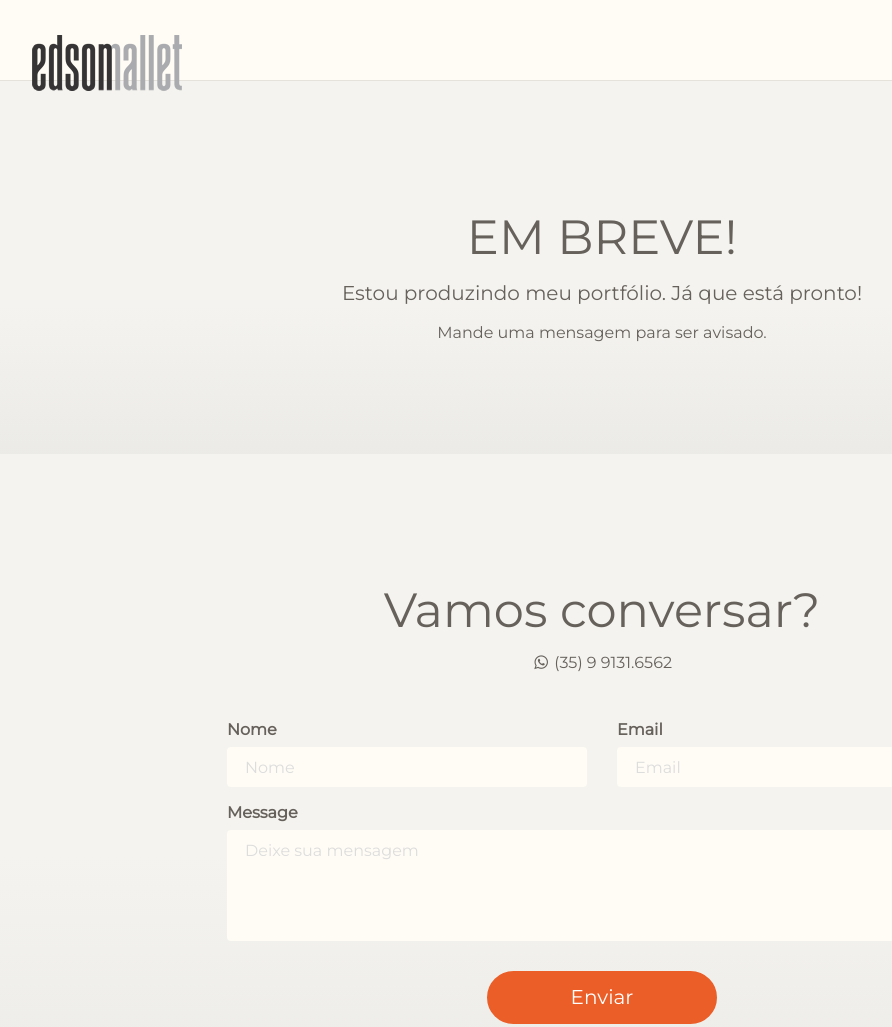
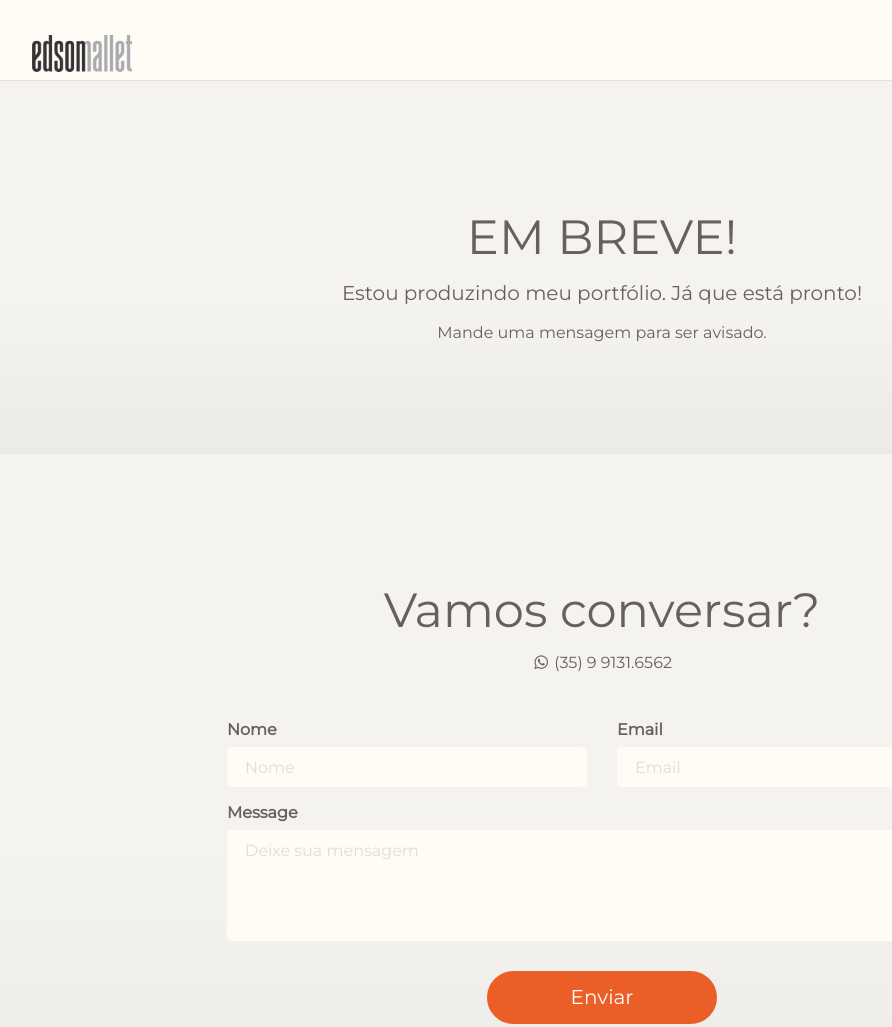
Before and after one commit to edsonmallet/edsonmallet, a plain HTML site: page index.html in a window 1280 px wide. Shown: the top 1027 px of the page, without its empty margins (38-930 px from the left). Drawn offline with Linux system fonts and the light colour scheme.

Commit message:
fix: logo

```diff
--- a/index.html
+++ b/index.html
@@ -30,7 +30,7 @@
             <!-- Brand and toggle get grouped for better mobile display -->
             <div class="navbar-header">
                 <a class="navbar-brand" href="#">
-                    <img src="assets/img/edsonmallet.png" alt="Logo" />
+                    <img src="assets/img/edsonmallet.png" alt="Logo" width="100px" />
                 </a>
             </div>
         </div>
```
